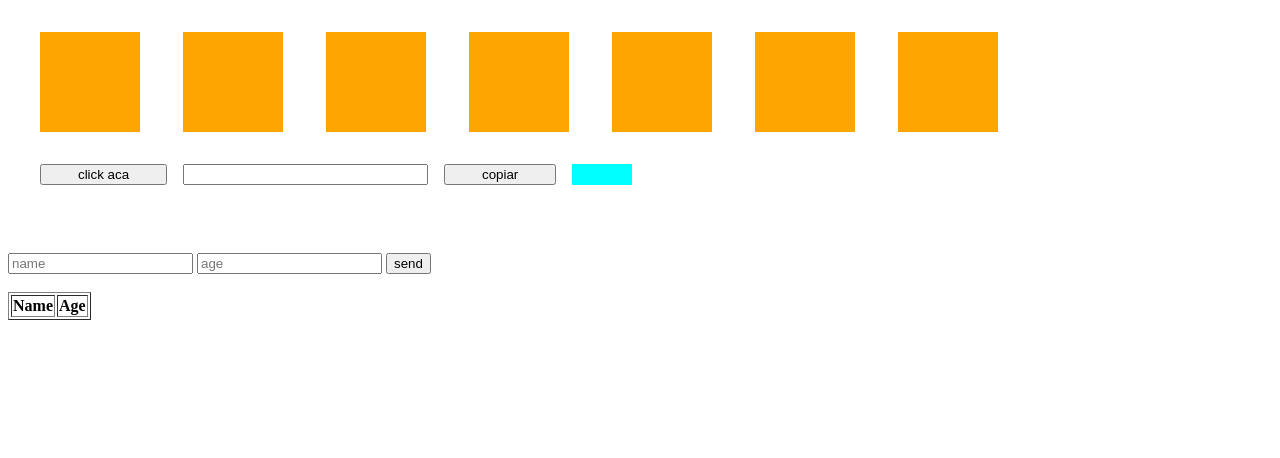
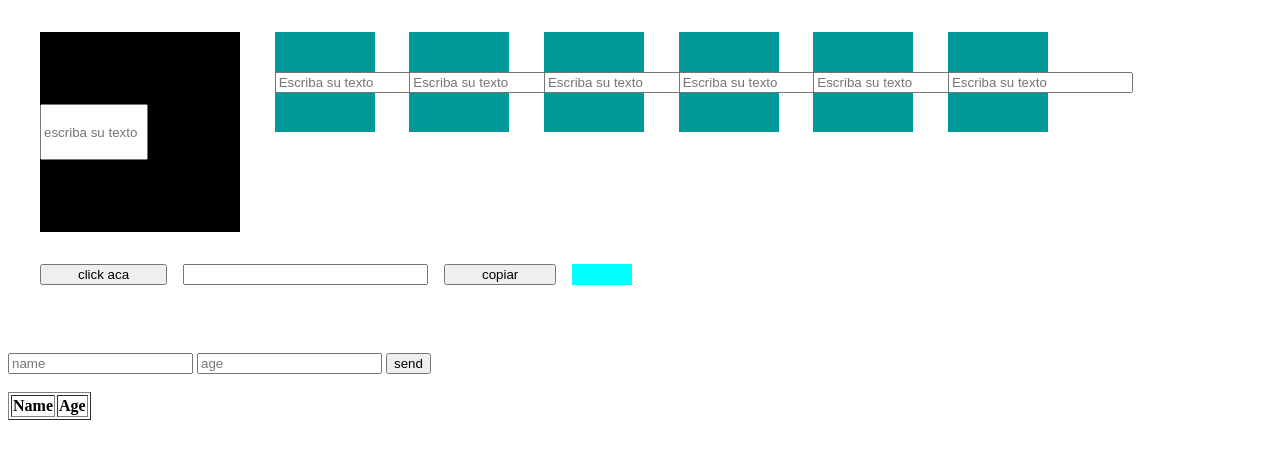
Before and after one commit to JoseDFS/Labo7_00001617, a plain HTML site: page index.html in a window 1280 px wide. Drawn offline with Linux system fonts and the light colour scheme.

Commit message:
pagina aniadida correctamente

```diff
--- a/index.html
+++ b/index.html
@@ -49,6 +49,7 @@
             </tbody>
         </table>
     </div>
+    <script src="./asset/js/script.js"></script>
 
 </body>
 
```
